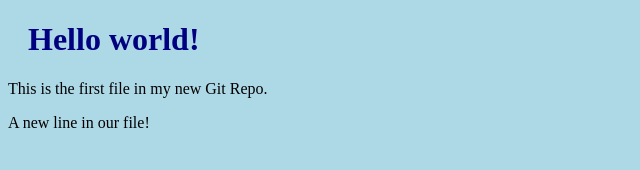
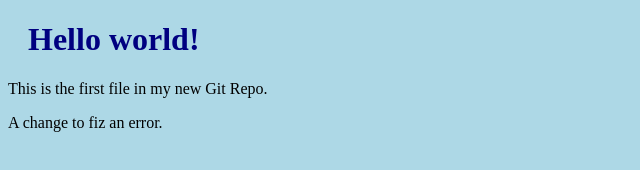
Before and after one commit to Brusoucaloak/Git-Tutorial, a plain HTML site: page index.html in a window 1280 px wide. Shown: the full height of the page, 0-640 px from the left. Drawn offline with Linux system fonts and the light colour scheme.

Commit message:
emergency fix to index.html

```diff
--- a/index.html
+++ b/index.html
@@ -8,7 +8,7 @@
 
 <h1>Hello world!</h1>
 <p>This is the first file in my new Git Repo.</p>
-<p>A new line in our file!</p>
+<p>A change to fiz an error.</p>
 
 </body>
 </html>
```
